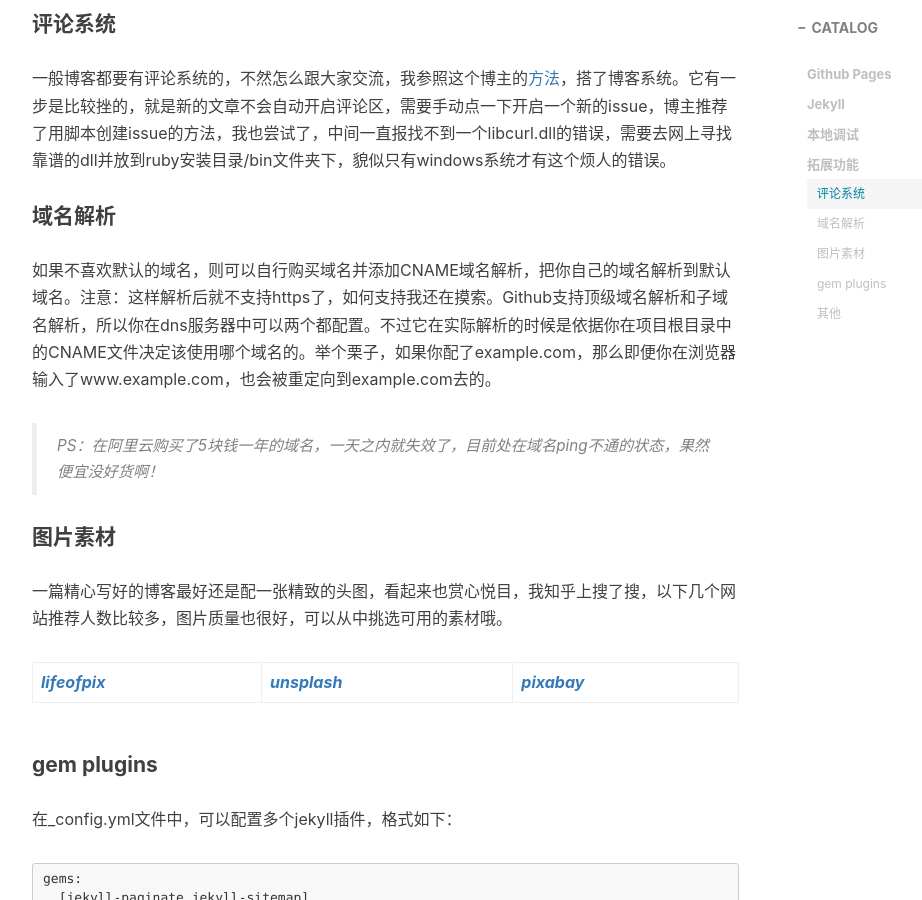
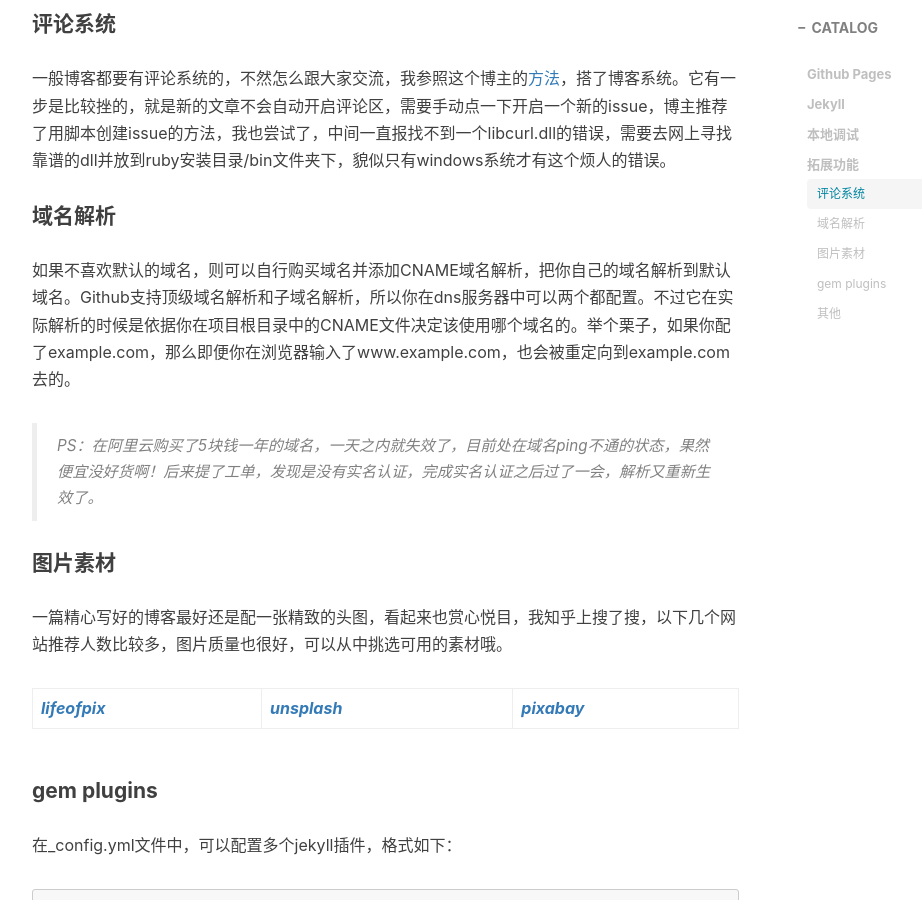
Before and after one commit to xiaoheifish/xiaoheifish.github.io, a Jekyll site: the page built from _posts/2018-09-12-使用Gihub Pages和jekyll搭建个人博客.md, in a window 1280 px wide and 900 px high, scrolled down 3024 px. Shown: the whole window, without its empty margins (233-1155 px from the left). Built offline with Jekyll 4.4.1, drawn with Linux system fonts in a browser that asks for light colours; nearby versions of some CDN libraries; comment, search, counter and statistics services are not loaded.

Commit message:
修改博客内容“

```diff
--- a/_posts/2018-09-12-使用Gihub Pages和jekyll搭建个人博客.md
+++ b/_posts/2018-09-12-使用Gihub Pages和jekyll搭建个人博客.md
@@ -84,9 +84,9 @@ tags:
 
 #### 域名解析
 
-如果不喜欢默认的域名，则可以自行购买域名并添加CNAME域名解析，把你自己的域名解析到默认域名。注意：这样解析后就不支持https了，如何支持我还在摸索。Github支持顶级域名解析和子域名解析，所以你在dns服务器中可以两个都配置。不过它在实际解析的时候是依据你在项目根目录中的CNAME文件决定该使用哪个域名的。举个栗子，如果你配了example.com，那么即便你在浏览器输入了www.example.com，也会被重定向到example.com去的。
+如果不喜欢默认的域名，则可以自行购买域名并添加CNAME域名解析，把你自己的域名解析到默认域名。Github支持顶级域名解析和子域名解析，所以你在dns服务器中可以两个都配置。不过它在实际解析的时候是依据你在项目根目录中的CNAME文件决定该使用哪个域名的。举个栗子，如果你配了example.com，那么即便你在浏览器输入了www.example.com，也会被重定向到example.com去的。
 
-> PS：在阿里云购买了5块钱一年的域名，一天之内就失效了，目前处在域名ping不通的状态，果然便宜没好货啊！
+> PS：在阿里云购买了5块钱一年的域名，一天之内就失效了，目前处在域名ping不通的状态，果然便宜没好货啊！后来提了工单，发现是没有实名认证，完成实名认证之后过了一会，解析又重新生效了。
 
 
 #### 图片素材
```
